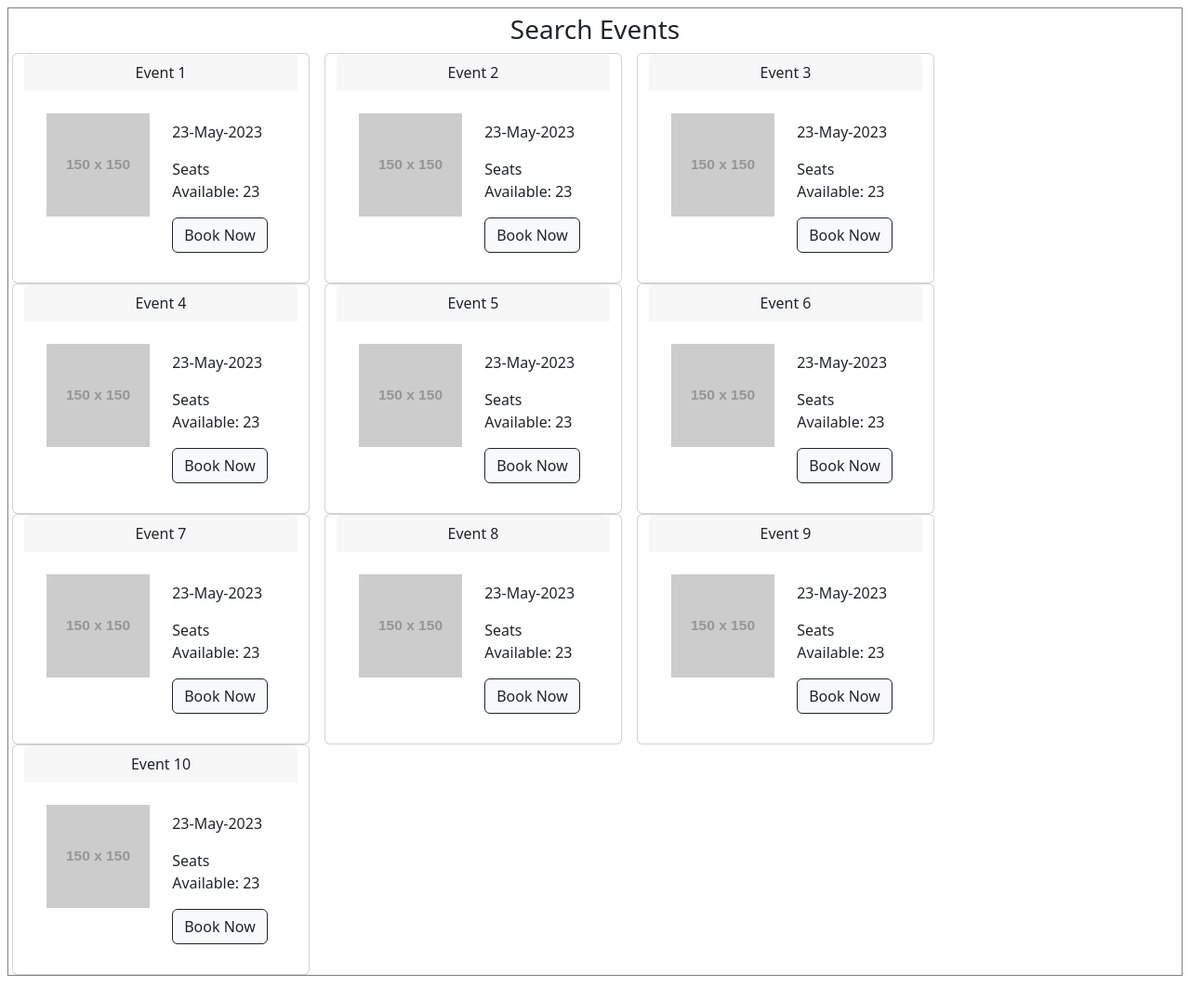
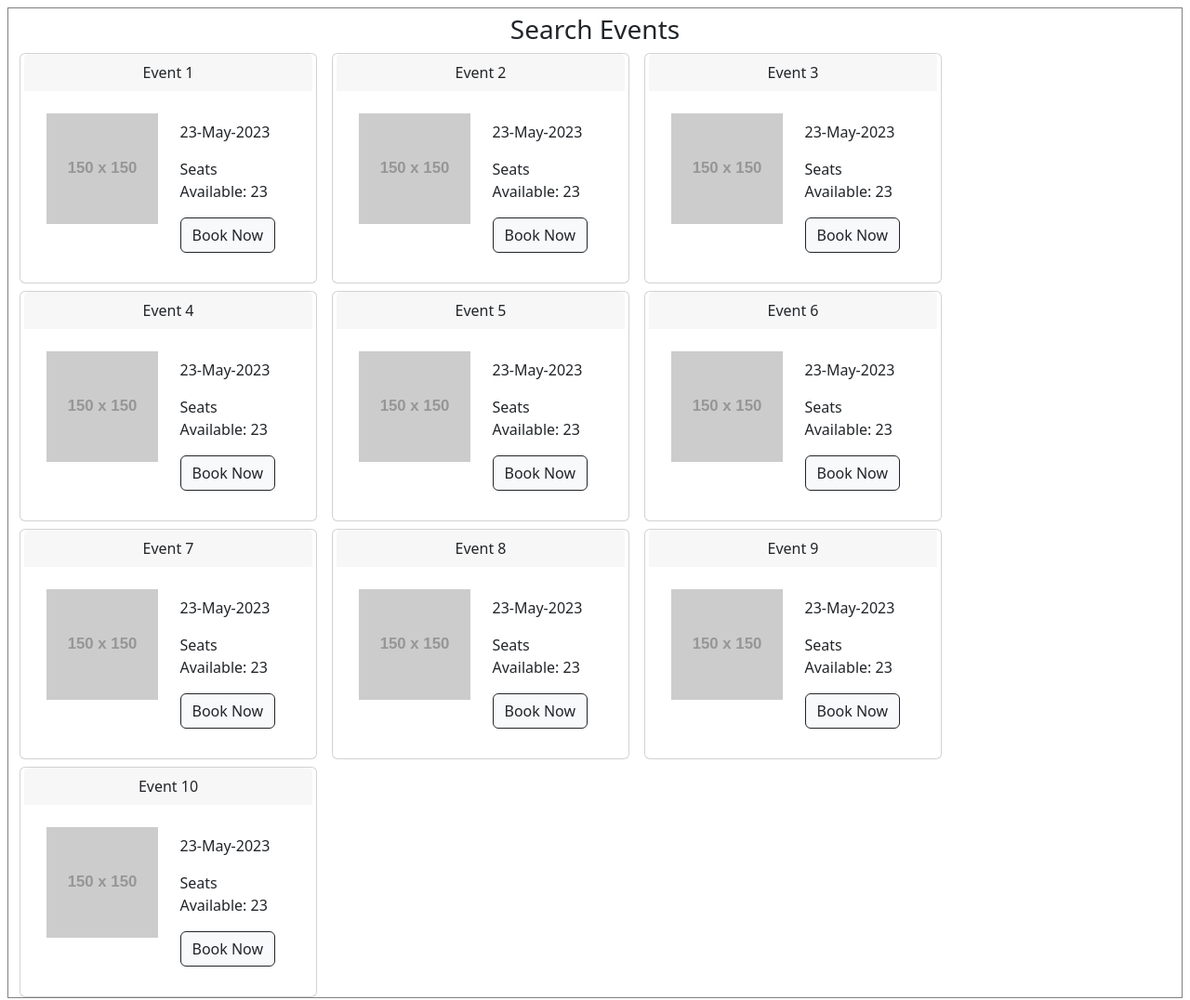
Before and after one commit to snehanagalingaiah/Day-12-Events, a plain HTML site: page index.html in a window 1280 px wide. Shown: the whole page at 93% size. Drawn offline with nearby package versions, Linux system fonts and the light colour scheme; placeholder pictures from the web are drawn by us.

Commit message:
Update index.html

```diff
--- a/index.html
+++ b/index.html
@@ -12,7 +12,7 @@
 <body>
   <div class="main-container mx-2 my-2">
       <div><h3>Search Events</h3></div>
-      <div id="cards" class="row row-cols-1 row-cols-md-2"></div>
+      <div id="cards" class="row row-cols-1 row-cols-md-2 g-2"></div>
   </div>
   <script src="script.js"></script>
 </body>
```
